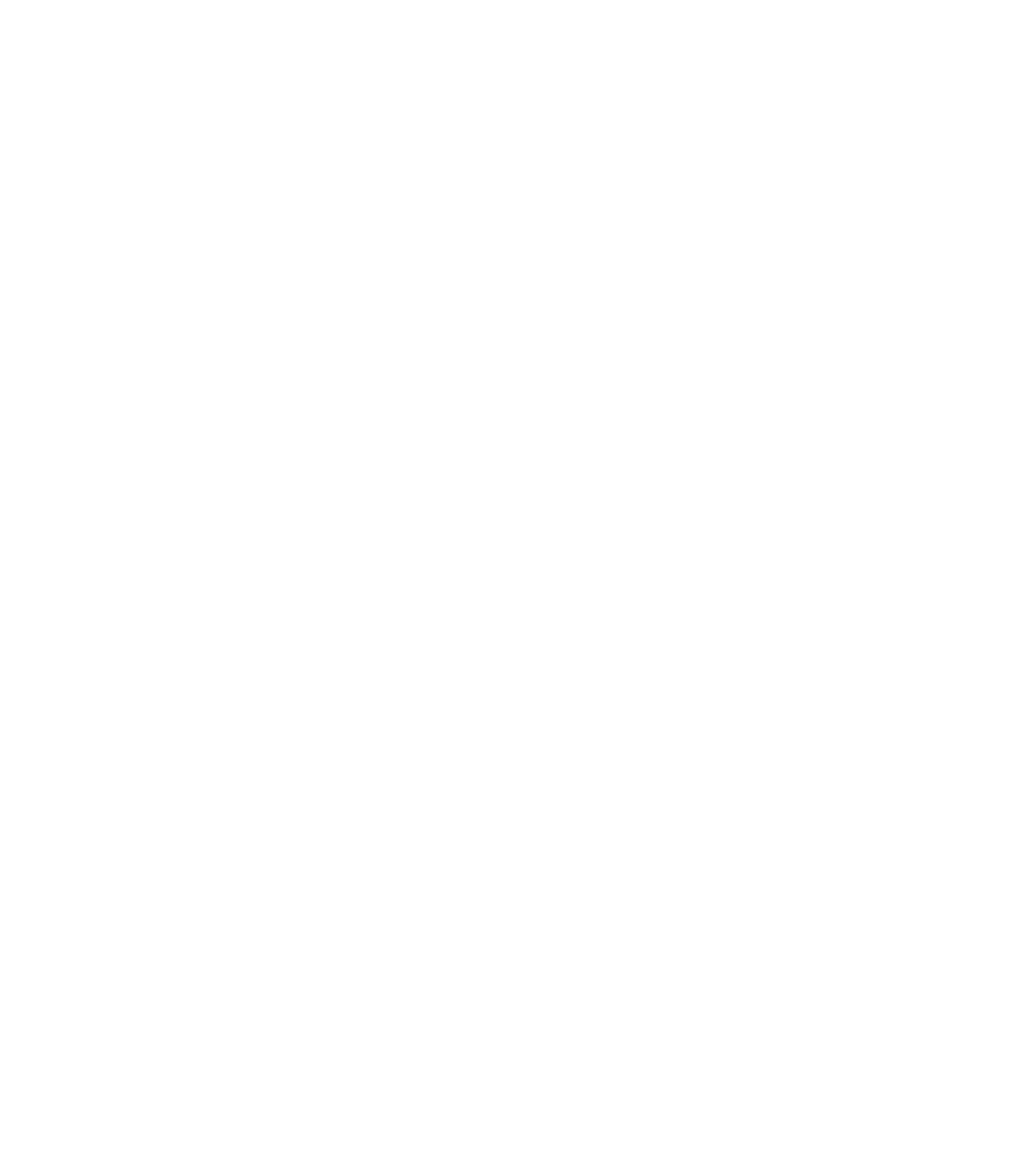
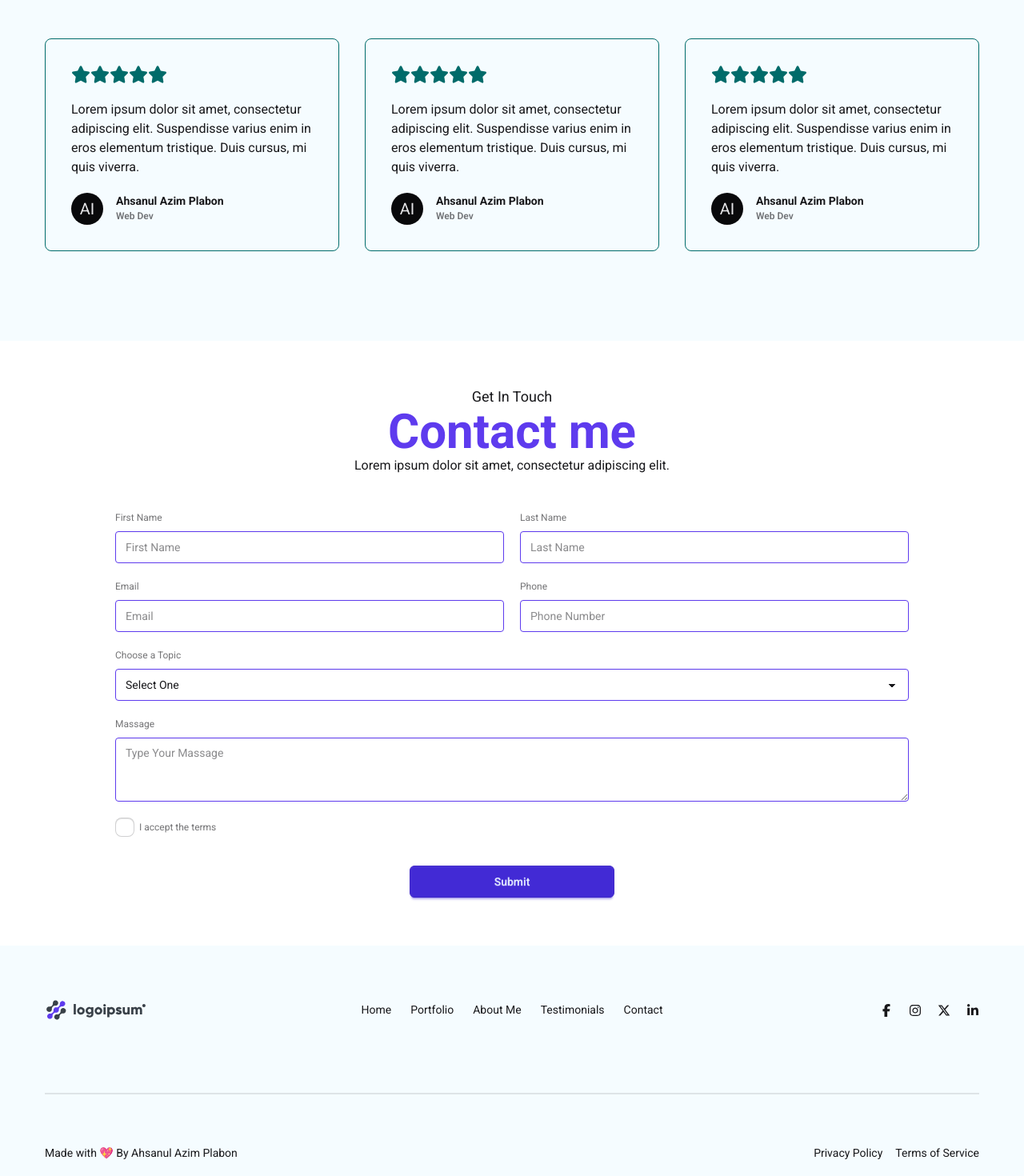
Before and after one commit to ahsanulazim/portfoliosite, a Next.js app: page / in a window 1280 px wide. Shown: the part 3860-5330 px from the top of the page at 80% size. Before the commit the page ends 3652 px from the top, so only its background shows below. Built offline with nearby package versions, Linux system fonts and the light colour scheme.

Commit message:
footer done

```diff
--- a/app/globals.css
+++ b/app/globals.css
@@ -1,18 +1,22 @@
 @import "tailwindcss";
+
 @plugin "daisyui" {
-   themes: light --default;
- }
+  themes: light --default;
+}
 
 @theme inline {
 
   --font-roboto: var(--font-roboto-sans);
   --color-main: #5E3BEE;
+  --color-second: #006B6A;
   --color-shade: #F5FCFF;
   --breakpoint-xs: 480px;
 }
-.btn-outline{
-@apply hover:bg-main border-main rounded-md
+
+.btn-outline {
+  @apply hover:bg-main border-main rounded-md
 }
+
 body {
   font-family: var(--font-roboto-sans);
 }
--- a/app/layout.js
+++ b/app/layout.js
@@ -3,6 +3,7 @@ import "./globals.css";
 import Navbar from "@/components/Navbar";
 import Link from "next/link";
 import Dock from "@/components/Dock";
+import Footer from "@/components/Footer";
 
 const robotoSans = Roboto({
   variable: "--font-roboto-sans",
@@ -30,7 +31,7 @@ export default function RootLayout({ children }) {
       </li>
       <li>
         <Link
-          href="#"
+          href="#portfolio"
           className="hover:bg-transparent hover:text-main focus-within:bg-transparent focus-within:text-main"
         >
           Portfolio
@@ -38,7 +39,7 @@ export default function RootLayout({ children }) {
       </li>
       <li>
         <Link
-          href="/"
+          href="#about"
           className="hover:bg-transparent hover:text-main focus-within:bg-transparent focus-within:text-main"
         >
           About Me
@@ -46,7 +47,7 @@ export default function RootLayout({ children }) {
       </li>
       <li>
         <Link
-          href="/"
+          href="#testimonial"
           className="hover:bg-transparent hover:text-main focus-within:bg-transparent focus-within:text-main"
         >
           Testimonials
@@ -78,6 +79,7 @@ export default function RootLayout({ children }) {
             </ul>
           </div>
         </div>
+        <Footer navLinks={navLinks} />
         <Dock />
       </body>
     </html>
--- a/app/page.js
+++ b/app/page.js
@@ -1,7 +1,9 @@
 import About from "@/components/About";
+import Contact from "@/components/Contact";
 import Expertise from "@/components/Expertise";
 import Hero from "@/components/Hero";
 import Portfolio from "@/components/Portfolio";
+import Testimonial from "@/components/Testimonial";
 
 export default function Home() {
   return (
@@ -10,6 +12,8 @@ export default function Home() {
       <Expertise />
       <About />
       <Portfolio />
+      <Testimonial />
+      <Contact />
     </main>
   );
 }
--- a/components/About.jsx
+++ b/components/About.jsx
@@ -3,7 +3,7 @@ import Title from "./Title";
 export default function About() {
     return (
         <>
-            <section className="hero">
+            <section className="hero" id="about">
                 <div className="hero-content justify-between gap-14 flex-col lg:flex-row w-full px-4 py-14 lg:px-14 lg:py-28 max-w-[1920px] mx-auto">
                     <img
                         src="/About Me.png"
--- /dev/null
+++ b/components/Contact.jsx
@@ -0,0 +1,55 @@
+export default function Contact() {
+    return (
+        <section className="px-4 py-14 max-w-5xl mx-auto" id="contact">
+            <div className="text-center mb-10">
+                <h3 className="text-sm sm:text-lg">
+                    Get In Touch
+                </h3>
+                <h2 className="font-bold text-4xl sm:text-6xl text-main">
+                    Contact me
+                </h2>
+                <p>Lorem ipsum dolor sit amet, consectetur adipiscing elit. </p>
+            </div>
+            <form className="fieldset gap-5">
+                <div className="grid grid-cols-1 sm:grid-cols-2 gap-5">
+                    <div>
+                        <label className="label mb-2" htmlFor="fname">First Name</label>
+                        <input type="text" name="fname" className="input w-full border-main" placeholder="First Name" required />
+                    </div>
+                    <div>
+                        <label className="label mb-2" htmlFor="lname">Last Name</label>
+                        <input type="text" name="lname" className="input w-full border-main" placeholder="Last Name" required />
+                    </div>
+                    <div>
+                        <label className="label mb-2" htmlFor="email">Email</label>
+                        <input type="email" className="input w-full border-main" placeholder="Email" required />
+                    </div>
+                    <div>
+                        <label className="label mb-2" htmlFor="tel">Phone</label>
+                        <input type="tel" name="tel" className="input w-full border-main" placeholder="Phone Number" />
+                    </div>
+                </div>
+                <div>
+                    <label className="label mb-2" htmlFor="select">Choose a Topic</label>
+                    <select defaultValue="Select One" name="select" className="select w-full border-main" required>
+                        <option disabled={true}>Select One</option>
+                        <option>Chrome</option>
+                        <option>FireFox</option>
+                        <option>Safari</option>
+                    </select>
+                </div>
+                <div>
+                    <label className="label mb-2" htmlFor="massage">Massage</label>
+                    <textarea className="textarea w-full border-main" placeholder="Type Your Massage" name="massage" required></textarea>
+                </div>
+                <label className="label" htmlFor="checkbox">
+                    <input type="checkbox" className="checkbox" name="checkbox" required />
+                    I accept the terms
+                </label>
+                <div className="text-center">
+                    <button type="submit" className="btn btn-wide rounded-md btn-primary mt-4">Submit</button>
+                </div>
+            </form>
+        </section>
+    )
+}
--- /dev/null
+++ b/components/Footer.jsx
@@ -0,0 +1,54 @@
+import Image from "next/image";
+import Link from "next/link";
+import { FaFacebookF, FaInstagram, FaLinkedinIn, FaXTwitter } from "react-icons/fa6";
+
+export default function Footer({ navLinks }) {
+    return (
+        <div className="bg-shade">
+            <div className="max-w-[1920px] mx-auto  px-4 lg:px-14">
+                <footer className="navbar py-8 lg:py-14 px-0">
+                    <div className="navbar-start">
+                        <Link href="/">
+                            <Image
+                                className="max-w-32"
+                                src="/Logo.svg"
+                                alt="LoremIpsum"
+                                width={186}
+                                height={40}
+                            />
+                        </Link>
+                    </div>
+                    <div className="navbar-center hidden lg:flex">
+                        <ul className="menu menu-horizontal px-1">
+                            {navLinks}
+                            <li>
+                                <Link
+                                    href="#contact"
+                                    className="hover:bg-transparent hover:text-main focus-within:bg-transparent focus-within:text-main"
+                                >
+                                    Contact
+                                </Link>
+                            </li>
+                        </ul>
+                    </div>
+                    <div className="navbar-end gap-5">
+                        <Link href="#"><FaFacebookF /></Link>
+                        <Link href="#"><FaInstagram /></Link>
+                        <Link href="#"><FaXTwitter /></Link>
+                        <Link href="#"><FaLinkedinIn /></Link>
+                    </div>
+                </footer>
+                <div className="divider"></div>
+                <footer className="footer sm:footer-horizontal justify-center justify-items-center gap-y-5 sm:justify-between items-center pb-24 md:pb-14 lg:pb-28 lg:pt-10">
+                    <aside className="grid-flow-col items-center">
+                        <h6>Made with 💖 By Ahsanul Azim Plabon</h6>
+                    </aside>
+                    <nav className="grid grid-flow-col gap-4">
+                        <Link href="#" className="link link-hover">Privacy Policy</Link>
+                        <Link href="#" className="link link-hover">Terms of Service</Link>
+                    </nav>
+                </footer>
+            </div>
+        </div>
+    )
+}
--- a/components/Navbar.jsx
+++ b/components/Navbar.jsx
@@ -30,7 +30,7 @@ export default function Navbar({ navLinks }) {
           <ul className="menu menu-horizontal px-1">{navLinks}</ul>
         </div>
         <div className="navbar-end">
-          <Link href="#" className="group">
+          <Link href="#contact" className="group">
             <button className="btn btn-outline btn-primary">
               <FaRegEnvelope className="group-hover:hidden transition duration-200" />
               <FaEnvelope className="hidden group-hover:block transition duration-200" />
--- a/components/Portfolio.jsx
+++ b/components/Portfolio.jsx
@@ -23,7 +23,7 @@ export default function Portfolio() {
 
     return (
         <>
-            <section className="px-4 py-14 lg:px-14 lg:py-28 max-w-[1920px] mx-auto">
+            <section className="px-4 py-14 lg:px-14 lg:py-28 max-w-[1920px] mx-auto" id="portfolio">
                 <div className="flex items-start gap-y-5 sm:items-center flex-col sm:flex-row sm:justify-between mb-10 sm:mb-14">
                     <Title subhead="Recent Projects" heading="My Portfolio" margin={false} />
                     <button className="btn btn-secondary rounded-md"><FaDribbble />Visit My Dribbble</button>
--- /dev/null
+++ b/components/ReviewCard.jsx
@@ -0,0 +1,35 @@
+import { FaStar } from "react-icons/fa6";
+
+export default function ReviewCard() {
+    return (
+        <>
+            <div className="card card-border border-second card-sm lg:card-md xl:card-lg 2xl:card-xl">
+                <div className="card-body">
+                    <div className="text-second text-2xl flex mb-3">
+                        <FaStar />
+                        <FaStar />
+                        <FaStar />
+                        <FaStar />
+                        <FaStar />
+                    </div>
+                    <p>Lorem ipsum dolor sit amet, consectetur adipiscing elit. Suspendisse varius enim in eros elementum tristique. Duis cursus, mi quis viverra.</p>
+                    <div className="card-actions mt-3">
+                        <ul className="list">
+                            <li className="list-row p-0">
+                                <div className="avatar avatar-placeholder">
+                                    <div className="bg-neutral text-neutral-content w-10 rounded-full">
+                                        <span className="text-xl">AI</span>
+                                    </div>
+                                </div>
+                                <div>
+                                    <div className="font-bold">Ahsanul Azim Plabon</div>
+                                    <div className="text-xs font-semibold opacity-60">Web Dev</div>
+                                </div>
+                            </li>
+                        </ul>
+                    </div>
+                </div>
+            </div>
+        </>
+    )
+}
--- /dev/null
+++ b/components/Testimonial.jsx
@@ -0,0 +1,20 @@
+import ReviewCard from "./ReviewCard";
+import Title from "./Title";
+
+export default function Testimonial() {
+    return (
+        <>
+            <section className="bg-shade" id="testimonial">
+                <div className="px-4 py-14 lg:px-14 lg:py-28 max-w-[1920px] mx-auto">
+                    <Title subhead="Clients Feedback" heading="Customer Testimonials" margin={true} />
+
+                    <div className="flex justify-between gap-8 flex-wrap md:flex-nowrap">
+                        <ReviewCard />
+                        <ReviewCard />
+                        <ReviewCard />
+                    </div>
+                </div>
+            </section>
+        </>
+    )
+}
```
